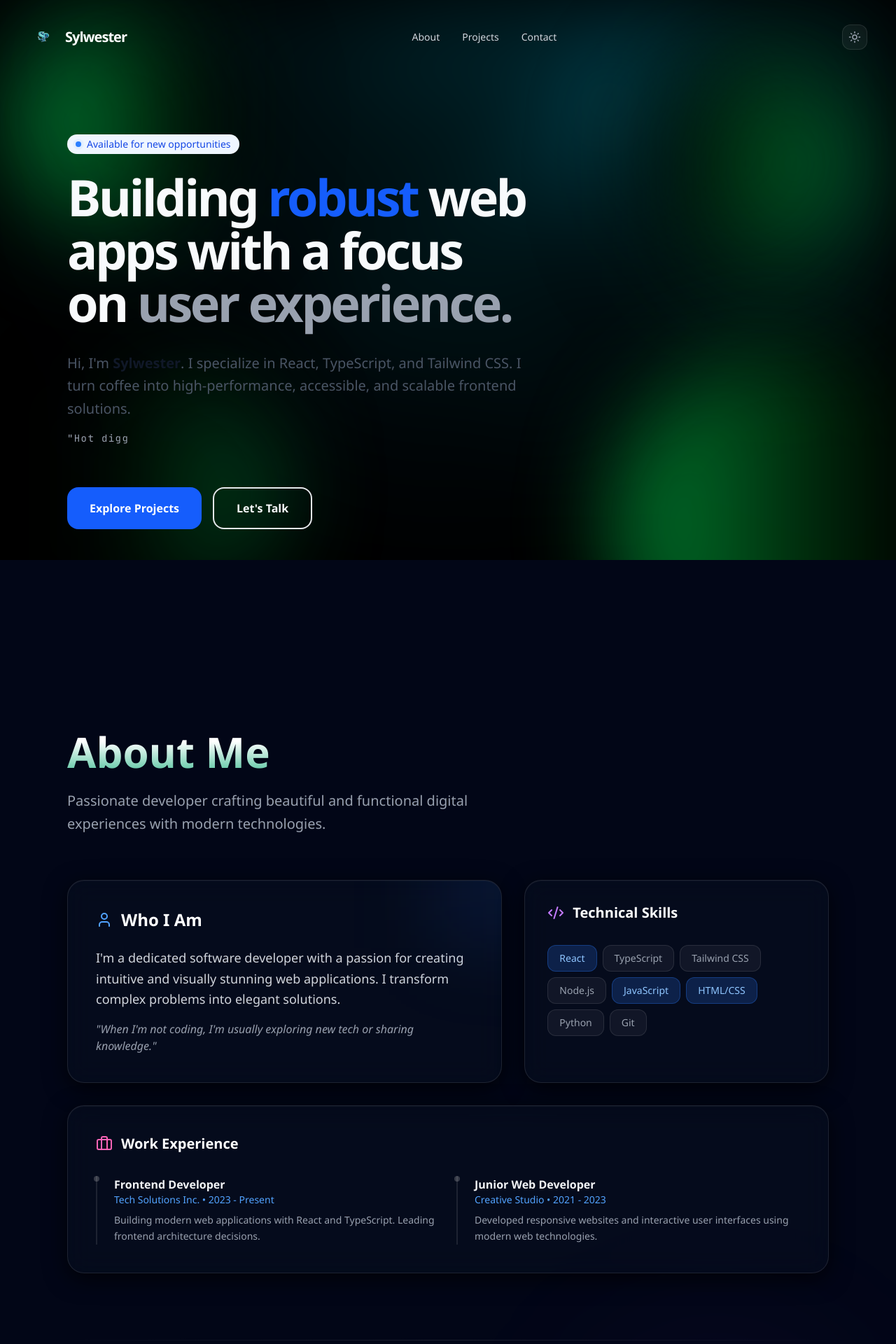
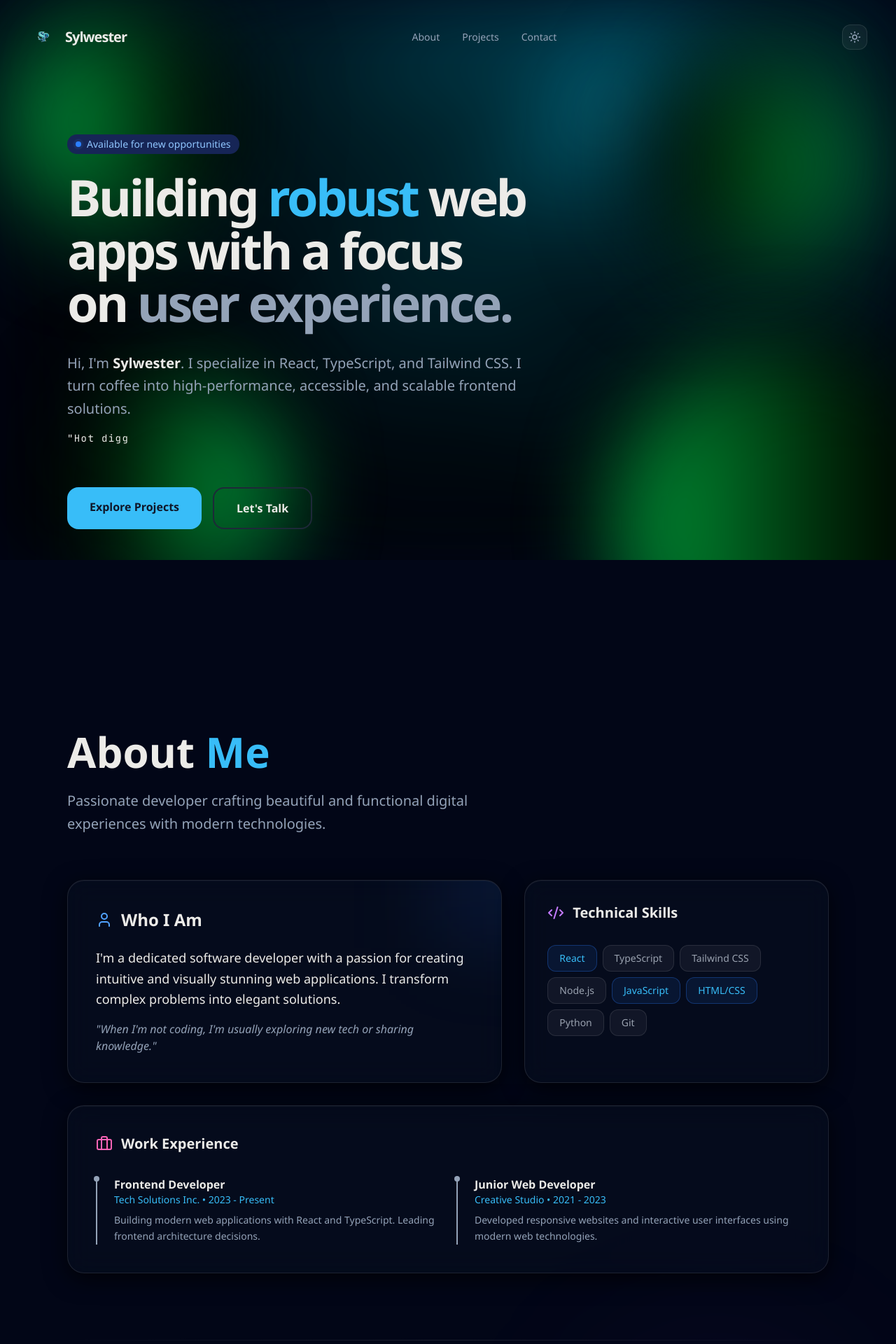
Before and after one commit to PSylwester/Portfolio, a React (Vite) app: page / in a window 1280 px wide. Shown: the top 1920 px of the page at 70% size. Built offline with nearby package versions, Linux system fonts and the light colour scheme.

Commit message:
update styles in app for darm/light mode

```diff
--- a/src/components/sections/About.tsx
+++ b/src/components/sections/About.tsx
@@ -46,10 +46,10 @@ export default function About() {
       <Container className="relative py-24">
         {/* Nagłówek sekcji - wyrównany do lewej dla spójności */}
         <header className="mb-16">
-          <h2 className="landing_title text-4xl md:text-6xl font-bold mb-6">
-            About <span className="text-blue-500">Me</span>
+          <h2 className="text-4xl md:text-6xl font-bold mb-6">
+            About <span className="text-[color:var(--color-accent)]">Me</span>
           </h2>
-          <p className="text-xl text-gray-400 max-w-2xl leading-relaxed">
+          <p className="text-xl text-[color:var(--color-text-muted)] max-w-2xl leading-relaxed">
             Passionate developer crafting beautiful and functional digital experiences with modern
             technologies.
           </p>
@@ -64,14 +64,14 @@ export default function About() {
 
             <div className="flex items-center gap-3 mb-6 text-blue-400">
               <User size={24} />
-              <h3 className="text-2xl font-bold text-white">Who I Am</h3>
+              <h3 className="text-2xl font-bold text-[color:var(--color-foreground)]">Who I Am</h3>
             </div>
 
-            <p className="text-gray-300 leading-relaxed text-lg">
+            <p className="text-[color:var(--color-foreground)] leading-relaxed text-lg">
               I'm a dedicated software developer with a passion for creating intuitive and visually
               stunning web applications. I transform complex problems into elegant solutions.
             </p>
-            <p className="mt-4 text-gray-400 italic">
+            <p className="mt-4 text-[color:var(--color-text-muted)] italic">
               "When I'm not coding, I'm usually exploring new tech or sharing knowledge."
             </p>
           </div>
@@ -80,7 +80,9 @@ export default function About() {
           <div className="lg:col-span-5 glass p-8 rounded-3xl border border-white/10">
             <div className="flex items-center gap-3 mb-8 text-purple-400">
               <Code2 size={24} />
-              <h3 className="text-xl font-bold text-white">Technical Skills</h3>
+              <h3 className="text-xl font-bold text-[color:var(--color-foreground)]">
+                Technical Skills
+              </h3>
             </div>
 
             <div className="flex flex-wrap gap-2">
@@ -90,9 +92,9 @@ export default function About() {
                   className={`px-4 py-2 rounded-xl text-sm font-medium transition-all duration-300
                   ${
                     skill.level === 5
-                      ? 'bg-blue-500/20 text-blue-300 border border-blue-500/30'
-                      : 'bg-white/5 text-gray-400 border border-white/10'
-                  } hover:scale-105 hover:bg-white/10`}
+                      ? 'dark:bg-blue-500/10 text-[color:var(--color-accent)] border border-blue-500/80 dark:border-blue-500/30'
+                      : 'bg-white/5 text-gray-400 border dark:border-white/10 border-black/20'
+                  } hover:scale-105 dark:hover:bg-accent/20 hover:bg-accent/20`}
                 >
                   {skill.name}
                 </span>
@@ -104,21 +106,25 @@ export default function About() {
           <div className="lg:col-span-12 glass p-8 md:p-10 rounded-3xl border border-white/10">
             <div className="flex items-center gap-3 mb-8 text-pink-400">
               <Briefcase size={24} />
-              <h3 className="text-xl font-bold text-white">Work Experience</h3>
+              <h3 className="text-xl font-bold text-[color:var(--color-foreground)]">
+                Work Experience
+              </h3>
             </div>
 
             <div className="grid grid-cols-1 md:grid-cols-2 gap-6">
               {experiences.map((exp, index) => (
                 <div
                   key={index}
-                  className="group relative pl-6 border-l-2 border-white/10 hover:border-blue-500 transition-colors"
+                  className="group relative pl-6 border-l-2 border-[color:var(--color-text-muted)] hover:border-[color:var(--color-accent)] transition-colors"
                 >
-                  <div className="absolute -left-[5px] top-0 h-2 w-2 rounded-full bg-white/20 group-hover:bg-blue-500 transition-colors" />
-                  <h4 className="font-bold text-gray-100">{exp.role}</h4>
-                  <div className="text-sm text-blue-400 mb-2">
+                  <div className="absolute -left-[5px] top-0 h-2 w-2 rounded-full bg-[color:var(--color-text-muted)] group-hover:bg-[color:var(--color-accent)] transition-colors" />
+                  <h4 className="font-bold text-[color:var(--color-foreground)]">{exp.role}</h4>
+                  <div className="text-sm text-blue-500 dark:text-[color:var(--color-accent)] mb-2">
                     {exp.company} • {exp.period}
                   </div>
-                  <p className="text-gray-400 text-sm leading-relaxed">{exp.description}</p>
+                  <p className="text-[color:var(--color-text-muted)]  text-sm leading-relaxed">
+                    {exp.description}
+                  </p>
                 </div>
               ))}
             </div>
@@ -126,7 +132,7 @@ export default function About() {
         </div>
 
         {/* Akcent dekoracyjny w tle sekcji */}
-        <div className="absolute bottom-0 left-1/2 -translate-x-1/2 w-full h-px bg-gradient-to-r from-transparent via-white/10 to-transparent" />
+        <div className="absolute bottom-0 left-1/2 -translate-x-1/2 w-full h-px bg-gradient-to-r from-transparent dark:via-white/10 via-black/40 to-transparent" />
       </Container>
     </section>
   );
--- a/src/components/sections/Hero.tsx
+++ b/src/components/sections/Hero.tsx
@@ -14,18 +14,20 @@ export default function Hero() {
         </div>
 
         <h1 className="text-5xl md:text-7xl font-bold tracking-tighter text-balance max-w-4xl leading-[1.05]">
-          Building <span className="text-blue-600">robust</span> web apps with a focus on
-          <span className="text-gray-400 dark:text-gray-500"> user experience.</span>
+          Building <span className="text-[color:var(--color-accent)]">robust</span> web apps with a
+          focus on
+          <span className="text-[color:var(--color-text-muted)]"> user experience.</span>
         </h1>
 
-        <p className="mt-8 max-w-2xl text-lg sm:text-xl text-gray-600 dark:text-gray-400 leading-relaxed">
-          Hi, I'm <strong className="text-gray-900 dark:text-white font-semibold">Sylwester</strong>
-          . I specialize in React, TypeScript, and Tailwind CSS. I turn coffee into
-          high-performance, accessible, and scalable frontend solutions.
+        <p className="mt-8 max-w-2xl text-lg sm:text-xl text-[color:var(--color-text-muted)] leading-relaxed">
+          Hi, I'm{' '}
+          <strong className="text-[color:var(--color-foreground)] font-semibold">Sylwester</strong>.
+          I specialize in React, TypeScript, and Tailwind CSS. I turn coffee into high-performance,
+          accessible, and scalable frontend solutions.
         </p>
 
         {/* 'easter egg' */}
-        <div className="h-8 mt-4 text-sm font-mono text-gray-400 tracking-widest">
+        <div className="h-8 mt-4 text-sm font-mono  tracking-widest">
           <TypeAnimation
             sequence={['"Pain doesn\'t go away..."', 3000, '"Hot diggity dog!"', 3000]}
             repeat={Infinity}
@@ -34,12 +36,21 @@ export default function Hero() {
         </div>
 
         <div className="flex flex-wrap gap-4 mt-12">
-          <button className="px-8 py-4 bg-blue-600 text-white rounded-2xl font-bold hover:bg-blue-700 hover:shadow-lg hover:shadow-blue-500/30 transition-all cursor-pointer">
+          {/* Przycisk do sekcji Projects */}
+          <a
+            href="#projects"
+            className="px-8 py-4 bg-[color:var(--color-accent)] text-[#f8fafc] dark:text-[#0f172a] hover:shadow-lg hover:shadow-[color:var(--color-accent)]/50 rounded-2xl font-bold transition-all cursor-pointer inline-block text-center"
+          >
             Explore Projects
-          </button>
-          <button className="px-8 py-4 border-2 border-gray-200 dark:border-gray-800 rounded-2xl font-bold hover:border-blue-500 transition-all cursor-pointer">
+          </a>
+
+          {/* Przycisk do sekcji About (Let's Talk) */}
+          <a
+            href="#contact"
+            className="px-8 py-4 border-2 border-gray-600 dark:border-gray-800 text-foreground rounded-2xl font-bold hover:border-[color:var(--color-accent)]  transition-all cursor-pointer inline-block text-center"
+          >
             Let's Talk
-          </button>
+          </a>
         </div>
       </Container>
     </section>
--- a/src/components/sections/Navbar.tsx
+++ b/src/components/sections/Navbar.tsx
@@ -12,13 +12,45 @@ export function Navbar({ logo, logoText = 'Sylwester' }: NavbarProps) {
   const [scrolled, setScrolled] = useState(false);
   const [mobileMenuOpen, setMobileMenuOpen] = useState(false);
 
+  // 1. Inicjalizacja motywu (Default Dark)
   useEffect(() => {
+    const savedTheme = localStorage.getItem('theme');
+
+    // Jeśli użytkownik wcześniej wybrał light, ustawiamy light.
+    // W przeciwnym razie (lub przy pierwszej wizycie) wymuszamy dark.
+    if (savedTheme === 'light') {
+      setIsDark(false);
+      document.documentElement.classList.add('light');
+      document.documentElement.classList.remove('dark');
+    } else {
+      setIsDark(true);
+      document.documentElement.classList.add('dark');
+      document.documentElement.classList.remove('light');
+    }
+
     const handleScroll = () => setScrolled(window.scrollY > 20);
     window.addEventListener('scroll', handleScroll);
     return () => window.removeEventListener('scroll', handleScroll);
   }, []);
 
-  const toggleTheme = () => setIsDark(!isDark);
+  // 2. Funkcja przełączania motywu
+  const toggleTheme = () => {
+    if (isDark) {
+      // Przełączamy na Light
+      document.documentElement.classList.remove('dark');
+      document.documentElement.classList.add('light');
+      localStorage.setItem('theme', 'light');
+    } else {
+      // Przełączamy na Dark
+      document.documentElement.classList.remove('light');
+      document.documentElement.classList.add('dark');
+      localStorage.setItem('theme', 'dark');
+    }
+    setIsDark(!isDark);
+  };
+
+  // Funkcja pomocnicza do zamykania menu mobilnego
+  const closeMobileMenu = () => setMobileMenuOpen(false);
 
   return (
     <nav
@@ -38,8 +70,8 @@ export function Navbar({ logo, logoText = 'Sylwester' }: NavbarProps) {
           }
         `}
         >
-          {/* Logo/Brand Section - Przywrócone Twoje logo */}
-          <a href="#home" className="flex items-center gap-3 group">
+          {/* Logo/Brand Section - teraz zamyka menu i przewija do góry */}
+          <a href="#home" onClick={closeMobileMenu} className="flex items-center gap-3 group">
             {logo ? (
               <img
                 src={logo}
@@ -51,7 +83,7 @@ export function Navbar({ logo, logoText = 'Sylwester' }: NavbarProps) {
                 <span className="font-bold text-white text-lg">{logoText.charAt(0)}</span>
               </div>
             )}
-            <span className="font-bold text-xl tracking-tighter text-white group-hover:text-blue-400 transition-colors">
+            <span className="font-bold text-xl tracking-tighter text-foreground group-hover:text-blue-500 transition-colors">
               {logoText}
             </span>
           </a>
@@ -62,7 +94,7 @@ export function Navbar({ logo, logoText = 'Sylwester' }: NavbarProps) {
               <a
                 key={index}
                 href={`#${item.label.toLowerCase()}`}
-                className="text-sm font-medium text-gray-300 hover:text-blue-400 transition-all duration-300 cursor-pointer"
+                className="text-sm font-medium text-text-muted hover:text-blue-500 transition-all duration-300 cursor-pointer"
               >
                 {item.label}
               </a>
@@ -73,13 +105,14 @@ export function Navbar({ logo, logoText = 'Sylwester' }: NavbarProps) {
           <div className="flex items-center gap-4">
             <button
               onClick={toggleTheme}
-              className="p-2 rounded-xl bg-white/5 border border-white/10 text-gray-400 hover:text-white hover:bg-white/10 transition-all cursor-pointer"
+              className="p-2 rounded-xl dark:bg-white/5 bg-black/5 border dark:border-white/10 border-black/10 text-text-muted hover:text-[var(--color-foreground)] dark:hover:bg-white/10 hover:bg-black/10 transition-all cursor-pointer"
+              aria-label="Toggle Theme"
             >
               {isDark ? <Sun size={18} /> : <Moon size={18} />}
             </button>
 
             <button
-              className="md:hidden text-white cursor-pointer"
+              className="md:hidden text-foreground cursor-pointer"
               onClick={() => setMobileMenuOpen(!mobileMenuOpen)}
             >
               {mobileMenuOpen ? <X size={24} /> : <Menu size={24} />}
@@ -95,7 +128,8 @@ export function Navbar({ logo, logoText = 'Sylwester' }: NavbarProps) {
                 <a
                   key={index}
                   href={`#${item.label.toLowerCase()}`}
-                  className="text-gray-300 hover:text-blue-400 font-medium py-3 px-4 rounded-xl hover:bg-white/5 transition-colors"
+                  onClick={closeMobileMenu}
+                  className="text-text-muted hover:text-blue-500 font-medium py-3 px-4 rounded-xl hover:bg-white/5 transition-colors"
                 >
                   {item.label}
                 </a>
--- a/src/components/ui/background.tsx
+++ b/src/components/ui/background.tsx
@@ -3,19 +3,19 @@ import bgImage from '@/assets/bg.jpg';
 export default function Background() {
   return (
     // KLUCZOWE TŁO: fixed (przyklejone), inset-0 (pełny ekran),
-    <div className="fixed inset-0 w-screen h-screen overflow-hidden pointer-events-none bg-black">
+    <div className="fixed inset-0 w-screen h-screen overflow-hidden pointer-events-none transition-colors duration-500">
       {/* Background image with blur */}
       <img
         src={bgImage}
         alt=""
-        className="absolute inset-0 w-full h-full object-cover opacity-50 blur-3xl"
+        className="absolute inset-0 w-full h-full object-cover blur-3xl transition-opacity duration-500 opacity-10 dark:opacity-80"
       />
       {/* animowane krople (Blobs) */}
       <div className="absolute inset-0 w-full h-full z-0">
-        <div className="absolute top-20 left-2 w-72 h-72 bg-gradient-to-r from-green-500 to-black rounded-full mix-blend-screen filter blur-3xl opacity-80 animate-blob-1"></div>
-        <div className="absolute top-20 right-10 w-64 h-64 bg-gradient-to-r from-black to-green-600 rounded-full mix-blend-screen filter blur-3xl opacity-80 animate-blob-2 animation-delay-2000"></div>
-        <div className="absolute -bottom-8 left-20 w-72 h-72 bg-gradient-to-r from-black to-green-800 rounded-full mix-blend-screen filter blur-3xl opacity-80 animate-blob-3 animation-delay-4000"></div>
-        <div className="absolute -bottom-50 right-[-100px] w-[500px] h-[500px] bg-gradient-to-r from-green-600 to-black rounded-full mix-blend-screen filter blur-3xl opacity-80 animate-blob-4 animation-delay-6000"></div>
+        <div className="var(--blob-opacity) var(--blob-blend) absolute top-20 left-2 w-72 h-72 rounded-full filter blur-3xl animate-blob-1 bg-gradient-to-r from-green-500 to-[var(--blob-gradient-black)]"></div>
+        <div className="var(--blob-opacity) var(--blob-blend) absolute top-20 right-10 w-64 h-64 bg-gradient-to-r from-[var(--blob-gradient-black)] to-green-600 rounded-full filter blur-3xl animate-blob-2 animation-delay-2000"></div>
+        <div className="var(--blob-opacity) var(--blob-blend) absolute -bottom-8 left-20 w-72 h-72 bg-gradient-to-r from-[var(--blob-gradient-black)] to-green-500 rounded-full filter blur-3xl animate-blob-3 animation-delay-4000"></div>
+        <div className="var(--blob-opacity) var(--blob-blend) absolute -bottom-50 right-[-100px] w-[500px] h-[500px] bg-gradient-to-r from-green-600 to-[var(--blob-gradient-black)] rounded-full filter blur-3xl animate-blob-4 animation-delay-6000"></div>
       </div>
     </div>
   );
--- a/src/styles/globals.css
+++ b/src/styles/globals.css
@@ -1,28 +1,50 @@
 @import url('https://fonts.googleapis.com/css2?family=JetBrains+Mono:wght@400;500;700&display=swap');
+@import 'tailwindcss';
+@custom-variant dark (&:where(.dark, .dark *));
+/* 1. DESIGN TOKENS & ADAPTIVE THEME */
+@theme {
+  /* Kolory bazowe (Light Mode) */
+  --color-background: #f8fafc;
+  --color-foreground: #0a0a0f;
+  --color-text-muted: #475569;
 
-@import 'tailwindcss';
-/* 1. DESIGN TOKENS */
-@theme {
-  --color-background: #020617;
-  --color-foreground: #f8fafc;
+  --glass-bg: rgba(255, 255, 255, 0.4);
+  --glass-border: rgba(0, 0, 0, 0.08);
+  --glass-highlight: rgba(0, 0, 0, 0.02);
+
   --font-sans: 'Segoe UI', system-ui, -apple-system, BlinkMacSystemFont, sans-serif;
   --font-mono: 'JetBrains Mono', 'Cascadia Code', monospace;
-  --color-muted: #94a3b8;
-  --color-accent: #38bdf8;
-  --glass-bg: rgb(15 23 42 / 0.3);
-  --glass-border: rgb(255 255 255 / 0.08);
-  --glass-highlight: rgb(255 255 255 / 0.04);
+  --color-accent: #0a84ff;
+  --transition-theme: background-color 0.5s ease, color 0.5s ease, border-color 0.5s ease;
 }
 
-/* 2.wszystko co globalne w base */
+/* 2. LIGHT MODE OVERRIDES */
 @layer base {
+  html.dark {
+    --color-background: #020617;
+    --color-foreground: #ecebe8;
+    --color-text-muted: #94a3b8;
+
+    --glass-bg: rgb(15 23 42 / 0.3);
+    --glass-border: rgb(255 255 255 / 0.08);
+    --glass-highlight: rgb(255 255 255 / 0.04);
+    --blob-opacity: 0.3;
+    --blob-blend: screen;
+    --blob-gradient-black: #000000;
+    --bg-oppacity: 10%;
+    --color-accent: #38bdf8;
+  }
+
   * {
     margin: 0;
     padding: 0;
+    box-sizing: border-box;
   }
 
   html {
     scroll-behavior: smooth;
+    /* Płynne przejście kolorów przy zmianie motywu */
+    transition: var(--transition-theme);
   }
 
   body {
@@ -34,48 +56,62 @@
     overflow-x: hidden;
     -webkit-font-smoothing: antialiased;
     -moz-osx-font-smoothing: grayscale;
+    transition: var(--transition-theme);
   }
+
   code,
   pre,
   .mono {
     font-family: var(--font-mono);
   }
+
   ::selection {
-    background: rgb(var(--color-accent) / 0.3);
-    color: var(--color-background);
+    background: color-mix(in srgb, var(--color-accent), transparent 70%);
+    color: var(--color-foreground);
   }
+
   section {
     scroll-margin-top: 80px;
   }
 }
 
+/* 3. COMPONENTS */
 @layer components {
   .glass {
     background: var(--glass-bg);
     border: 1px solid var(--glass-border);
-
     backdrop-filter: blur(16px);
     -webkit-backdrop-filter: blur(16px);
 
+    /* Adaptacyjny cień */
+    box-shadow:
+      0 8px 32px rgba(0, 0, 0, 0.1),
+      inset 0 1px 0 var(--glass-highlight);
+
+    border-radius: 24px;
+    transition: var(--transition-theme);
+  }
+
+  /* Specyficzny cień dla trybu ciemnego by zachować głębię */
+  html.dark .glass {
     box-shadow:
       0 8px 32px rgb(0 0 0 / 0.7),
       inset 0 1px 0 var(--glass-highlight);
-
-    border-radius: 24px;
   }
 
   .landing_title {
-    background: linear-gradient(to bottom, #ffffff 25%, #59c5a1 100%);
+    /* Gradient, który wygląda dobrze na obu trybach */
+    background: linear-gradient(to bottom, var(--color-foreground) 25%, #59c5a1 100%);
     -webkit-background-clip: text;
     background-clip: text;
     -webkit-text-fill-color: transparent;
   }
 }
 
-/* === Background Component Animations === */
-
+/* === Background Component Animations (Blobs) === */
 @keyframes blob-1 {
-  0% {
+  0%,
+  100% {
     transform: translate(0px, 0px) scale(1);
   }
   33% {
@@ -84,13 +120,11 @@
   66% {
     transform: translate(-20px, 20px) scale(0.9);
   }
-  100% {
-    transform: translate(0px, 0px) scale(1);
-  }
 }
 
 @keyframes blob-2 {
-  0% {
+  0%,
+  100% {
     transform: translate(0px, 0px) scale(1);
   }
   33% {
@@ -99,13 +133,11 @@
   66% {
     transform: translate(20px, -20px) scale(0.8);
   }
-  100% {
-    transform: translate(0px, 0px) scale(1);
-  }
 }
 
 @keyframes blob-3 {
-  0% {
+  0%,
+  100% {
     transform: translate(0px, 0px) scale(1);
   }
   33% {
@@ -114,13 +146,11 @@
   66% {
     transform: translate(-30px, -40px) scale(0.95);
   }
-  100% {
-    transform: translate(0px, 0px) scale(1);
-  }
 }
 
 @keyframes blob-4 {
-  0% {
+  0%,
+  100% {
     transform: translate(0px, 0px) scale(1);
   }
   33% {
@@ -129,23 +159,17 @@
   66% {
     transform: translate(45px, 15px) scale(0.85);
   }
-  100% {
-    transform: translate(0px, 0px) scale(1);
-  }
 }
 
 .animate-blob-1 {
   animation: blob-1 20s infinite;
 }
-
 .animate-blob-2 {
   animation: blob-2 22s infinite;
 }
-
 .animate-blob-3 {
   animation: blob-3 26s infinite;
 }
-
 .animate-blob-4 {
   animation: blob-4 36s infinite;
 }
@@ -153,11 +177,9 @@
 .animation-delay-2000 {
   animation-delay: 2s;
 }
-
 .animation-delay-4000 {
   animation-delay: 4s;
 }
-
 .animation-delay-6000 {
   animation-delay: 6s;
 }
```
Also changed, not shown: src/components/sections/Contact.tsx (+33 -21 lines), src/components/sections/Footer.tsx (+15 -12 lines), src/components/sections/Project.tsx (+8 -9 lines), src/components/ui/Realtime.tsx (+4 -4 lines).
